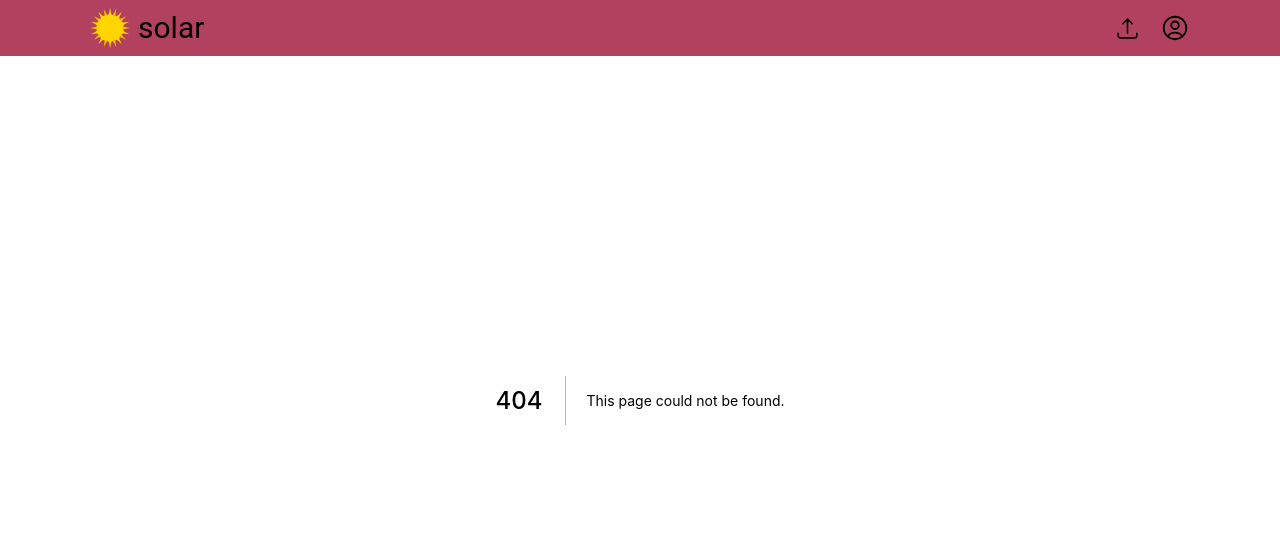
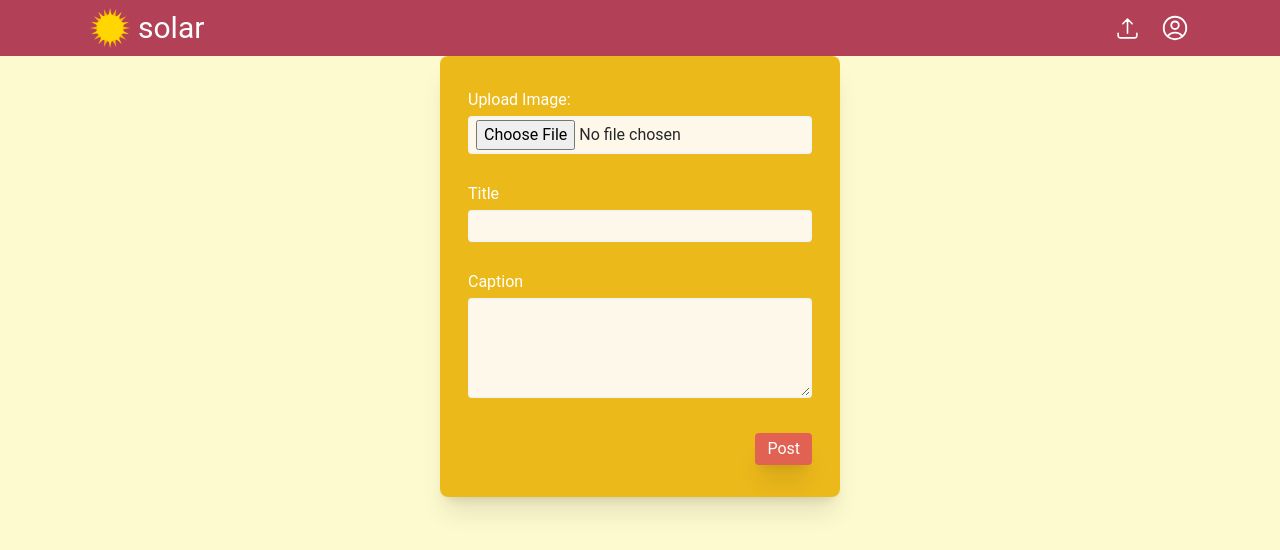
Before and after one commit to lissalad/solar, a Next.js app: page /posts/new in a window 1280 px wide. Before the commit this address had no page. Shown: the top 550 px of the page. Built offline with nearby package versions, Linux system fonts and the light colour scheme; no server answers.

Commit message:
create posts, dynamic pages

```diff
--- /dev/null
+++ b/components/Error.js
@@ -0,0 +1,9 @@
+import classNames from "classnames";
+
+export default function Error({ error }) {
+  return (
+    <div className={classNames("w-fit px-12 pb-2 pt-3 bg-rose-500/80 text-center absolute right-0 bottom-0 text-white rounded-tl-lg text-lg")}>
+      <p>{error}</p>
+    </div>
+  );
+}
--- a/components/Header.js
+++ b/components/Header.js
@@ -2,21 +2,21 @@ import Link from "next/link";
 import BarsIcon from "../public/icons/BarsIcon";
 import ProfileIcon from "../public/icons/ProfileIcon";
 import UploadIcon from "../public/icons/UploadIcon";
-// import classNames from "classnames";
+import classNames from "classnames";
 
 export default function Header() {
   return (
     <div className="w-full flex flex-row justify-between py-2 bg-rose-800/80 backdrop-blur fixed items-center content">
       <div className="flex flex-row items-center space-x-2">
         <img src="/sun.png" width="40" height="40"></img>
-        <h1 className="text-3xl">solar</h1>
+        <Link href="/">
+          <h1 className="text-3xl">solar</h1>
+        </Link>
       </div>
 
       {/* desktop nav */}
       <div className="md:flex flex-row space-x-5 items-center hidden">
-        <Link href="/upload">
           <UploadIcon />
-        </Link>
         <Link href="/profile">
           <ProfileIcon />
         </Link>
@@ -26,7 +26,6 @@ export default function Header() {
       <div className="md:hidden">
         <BarsIcon />
       </div>
-
     </div>
   );
 }
--- /dev/null
+++ b/components/PostCard.js
@@ -0,0 +1,17 @@
+import Link from "next/link"
+
+export default function PostCard({ post }) {
+
+  return (
+    <div className="bg-rose-500/60 shadow-xl text-white flex flex-col px-4 py-2 rounded space-y-2 w-full">
+      <img src={post.imgSrc} />
+      <p className="text-2xl">{post.title}</p>
+      <p className="text-md text-rose-100">{post.content}</p>
+      <div>
+        <Link href={"/posts/" + post.id}>
+        edit
+        </Link>
+      </div>
+    </div>
+  )
+}
--- a/package.json
+++ b/package.json
@@ -9,6 +9,8 @@
     "lint": "next lint"
   },
   "dependencies": {
+    "@supabase/supabase-js": "^2.0.0",
+    "classnames": "^2.3.2",
     "next": "12.3.1",
     "react": "18.2.0",
     "react-dom": "18.2.0"
--- a/pages/index.js
+++ b/pages/index.js
@@ -1,69 +1,46 @@
-import Head from 'next/head'
-import Image from 'next/image'
-import styles from '../styles/Home.module.css'
+import Head from "next/head";
+import Image from "next/image";
+import PostCard from "../components/PostCard";
+import { supabase } from "../utils/supabaseClient";
+import { useEffect, useState } from "react";
+import styles from "../styles/Home.module.css";
+import Error from "../components/Error";
 
 export default function Home() {
+  const [fetchError, setFetchError] = useState(null);
+  const [Posts, setPosts] = useState(null);
+
+  useEffect(() => {
+    const fetchPosts = async () => {
+      const { data, error } = await supabase.from("posts").select();
+
+      // if failed
+      if (error) {
+        setFetchError("failure! you are bad");
+        setContent(null);
+        console.log(error);
+      }
+
+      // if good
+      if (data) {
+        setPosts(data);
+        setFetchError(null);
+      }
+    };
+
+    fetchPosts();
+  }, []);
+
   return (
-    <div className={styles.container}>
-      <Head>
-        <title>Create Next App</title>
-        <meta name="description" content="Generated by create next app" />
-        <link rel="icon" href="/favicon.ico" />
-      </Head>
-
-      <main className={styles.main}>
-        <h1 className={styles.title}>
-          Welcome to <a href="https://nextjs.org">Next.js!</a>
-        </h1>
-
-        <p className={styles.description}>
-          Get started by editing{' '}
-          <code className={styles.code}>pages/index.js</code>
-        </p>
-
-        <div className={styles.grid}>
-          <a href="https://nextjs.org/docs" className={styles.card}>
-            <h2>Documentation &rarr;</h2>
-            <p>Find in-depth information about Next.js features and API.</p>
-          </a>
-
-          <a href="https://nextjs.org/learn" className={styles.card}>
-            <h2>Learn &rarr;</h2>
-            <p>Learn about Next.js in an interactive course with quizzes!</p>
-          </a>
-
-          <a
-            href="https://github.com/vercel/next.js/tree/canary/examples"
-            className={styles.card}
-          >
-            <h2>Examples &rarr;</h2>
-            <p>Discover and deploy boilerplate example Next.js projects.</p>
-          </a>
-
-          <a
-            href="https://vercel.com/new?utm_source=create-next-app&utm_medium=default-template&utm_campaign=create-next-app"
-            className={styles.card}
-          >
-            <h2>Deploy &rarr;</h2>
-            <p>
-              Instantly deploy your Next.js site to a public URL with Vercel.
-            </p>
-          </a>
+    <main>
+      {fetchError && <Error error={fetchError} />}
+      {Posts && (
+        <div className="flex flex-col space-y-5">
+          {Posts.map((post) => (
+            <PostCard key={post.id} post={post} />
+          ))}
         </div>
-      </main>
-
-      <footer className={styles.footer}>
-        <a
-          href="https://vercel.com?utm_source=create-next-app&utm_medium=default-template&utm_campaign=create-next-app"
-          target="_blank"
-          rel="noopener noreferrer"
-        >
-          Powered by{' '}
-          <span className={styles.logo}>
-            <Image src="/vercel.svg" alt="Vercel Logo" width={72} height={16} />
-          </span>
-        </a>
-      </footer>
-    </div>
-  )
+      )}
+    </main>
+  );
 }
--- /dev/null
+++ b/pages/posts/[id].js
@@ -0,0 +1,14 @@
+import { useRouter } from "next/router";
+
+const Post = () => {
+  const router = useRouter();
+  const { id } = router.query;
+
+  return (
+    <main>
+      <p className="text-black">{id}</p>
+    </main>
+  );
+};
+
+export default Post;
--- /dev/null
+++ b/pages/posts/new.js
@@ -0,0 +1,104 @@
+import classNames from "classnames";
+import Error from "../../components/Error";
+import { useState } from "react";
+import { useRouter } from "next/router";
+import { supabase } from "../../utils/supabaseClient";
+
+export default function Create() {
+  const [selectedFile, setSelectedFile] = useState();
+  const [title, setTitle] = useState("");
+  const [caption, setCaption] = useState("");
+  const [formError, setFormError] = useState("");
+
+  const router = useRouter();
+
+  const handleSubmit = async (e) => {
+    e.preventDefault();
+
+    // check if all fields completed
+    if (!title || !caption || !selectedFile) {
+      setFormError("Please complete the form.");
+      return;
+    }
+
+    // upload image
+    const imgSrc = (+new Date).toString(36);
+
+    const { data:imgData, error:imgError } = await supabase.storage
+      .from("images")
+      .upload(`${imgSrc}.png`, selectedFile);
+
+    // if so, create row
+    const { data, error } = await supabase
+      .from("posts")
+      .insert([{ title, caption, imgSrc }])
+      .select();
+
+    // row failed
+    if (error) {
+      console.log(error);
+      setFormError("Please complete the form.");
+    }
+
+    console.log({ data, error });
+
+    // row good!
+    if (data) {
+      console.log(title, caption);
+      console.log(data);
+      setFormError(null);
+
+      router.push("/");
+    }
+  };
+
+  const handleImage = (e) => {
+    setSelectedFile(e.target.files[0]);
+  };
+
+  return (
+    <main>
+      <form onSubmit={handleSubmit}>
+        {/* image upload */}
+        <div className="w-full">
+          <label for="avatar">Upload Image:</label>
+          <input
+            type="file"
+            id="image"
+            name="image"
+            accept="image/png, image/jpeg"
+            onChange={handleImage}
+          />
+        </div>
+
+        {/* title */}
+        <div className="w-full">
+          <label htmlFor="title">Title</label>
+          <input
+            type="text"
+            id="title"
+            value={title}
+            onChange={(e) => setTitle(e.target.value)}
+          />
+        </div>
+
+        {/* caption */}
+        <div className="w-full">
+          <label htmlFor="caption">Caption</label>
+          <textarea
+            type="text"
+            id="caption"
+            value={caption}
+            onChange={(e) => setCaption(e.target.value)}
+          />
+        </div>
+
+        {/* button */}
+        <button>Post</button>
+
+        {/* error message */}
+        {formError && <Error error={formError} />}
+      </form>
+    </main>
+  );
+}
--- /dev/null
+++ b/pages/posts/posts.js
@@ -0,0 +1,46 @@
+import Head from "next/head";
+import Image from "next/image";
+import PostCard from "../../components/PostCard";
+import { supabase } from "../../utils/supabaseClient";
+import { useEffect, useState } from "react";
+import styles from "../styles/Home.module.css";
+import Error from "../../components/Error";
+
+export default function Posts() {
+  const [fetchError, setFetchError] = useState(null);
+  const [Posts, setPosts] = useState(null);
+
+  useEffect(() => {
+    const fetchPosts = async () => {
+      const { data, error } = await supabase.from("posts").select();
+
+      // if failed
+      if (error) {
+        setFetchError("failure! you are bad");
+        setContent(null);
+        console.log(error);
+      }
+
+      // if good
+      if (data) {
+        setPosts(data);
+        setFetchError(null);
+      }
+    };
+
+    fetchPosts();
+  }, []);
+
+  return (
+    <main>
+      {fetchError && <Error error={fetchError} />}
+      {Posts && (
+        <div className="flex flex-col space-y-5">
+          {Posts.map((post) => (
+            <PostCard key={post.id} post={post} />
+          ))}
+        </div>
+      )}
+    </main>
+  );
+}
--- a/pages/upload.js
+++ /dev/null
@@ -1,3 +0,0 @@
-export default function Upload() {
-  return <main><h1>upload</h1></main>
-}
--- a/public/icons/ProfileIcon.js
+++ b/public/icons/ProfileIcon.js
@@ -1,6 +1,9 @@
+import Link from "next/link";
+
 export default function ProfileIcon() {
-
-return <svg
+  return (
+    <Link href="/profile">
+      <svg
         xmlns="http://www.w3.org/2000/svg"
         fill="none"
         viewBox="0 0 24 24"
@@ -9,12 +12,13 @@ return <svg
         className="hover:bg-blue-200"
         width="30"
         height="30"
-
       >
         <path
           strokeLinecap="round"
           strokeLinejoin="round"
           d="M17.982 18.725A7.488 7.488 0 0012 15.75a7.488 7.488 0 00-5.982 2.975m11.963 0a9 9 0 10-11.963 0m11.963 0A8.966 8.966 0 0112 21a8.966 8.966 0 01-5.982-2.275M15 9.75a3 3 0 11-6 0 3 3 0 016 0z"
         />
-  </svg>;
+      </svg>
+    </Link>
+  );
 }
--- a/public/icons/UploadIcon.js
+++ b/public/icons/UploadIcon.js
@@ -1,5 +1,9 @@
+import Link from "next/link";
+
 export default function UploadIcon() {
   return (
+    <Link href="/posts/new">
+
     <svg
       xmlns="http://www.w3.org/2000/svg"
       fill="none"
@@ -17,5 +21,6 @@ export default function UploadIcon() {
         d="M3 16.5v2.25A2.25 2.25 0 005.25 21h13.5A2.25 2.25 0 0021 18.75V16.5m-13.5-9L12 3m0 0l4.5 4.5M12 3v13.5"
       />
     </svg>
+    </Link>
   );
 }
--- a/styles/globals.css
+++ b/styles/globals.css
@@ -25,11 +25,11 @@ button {
 }
 
 form {
-  @apply bg-rose-500/60 shadow-xl w-fit px-7 py-8 flex flex-col items-start rounded-lg shadow-xl space-y-7 md:w-[400px];
+  @apply bg-yellow-500/90 shadow-xl w-fit px-7 py-8 flex flex-col items-start rounded-lg shadow-xl space-y-7 md:w-[400px];
 }
 
 textarea {
-  @apply min-h-[200px];
+  @apply min-h-[100px];
 }
 
 label {
```
Also changed, not shown: 2 other files (tests, documents, lock files or other folders). Lines whose indentation alone changed are shown as unchanged.
